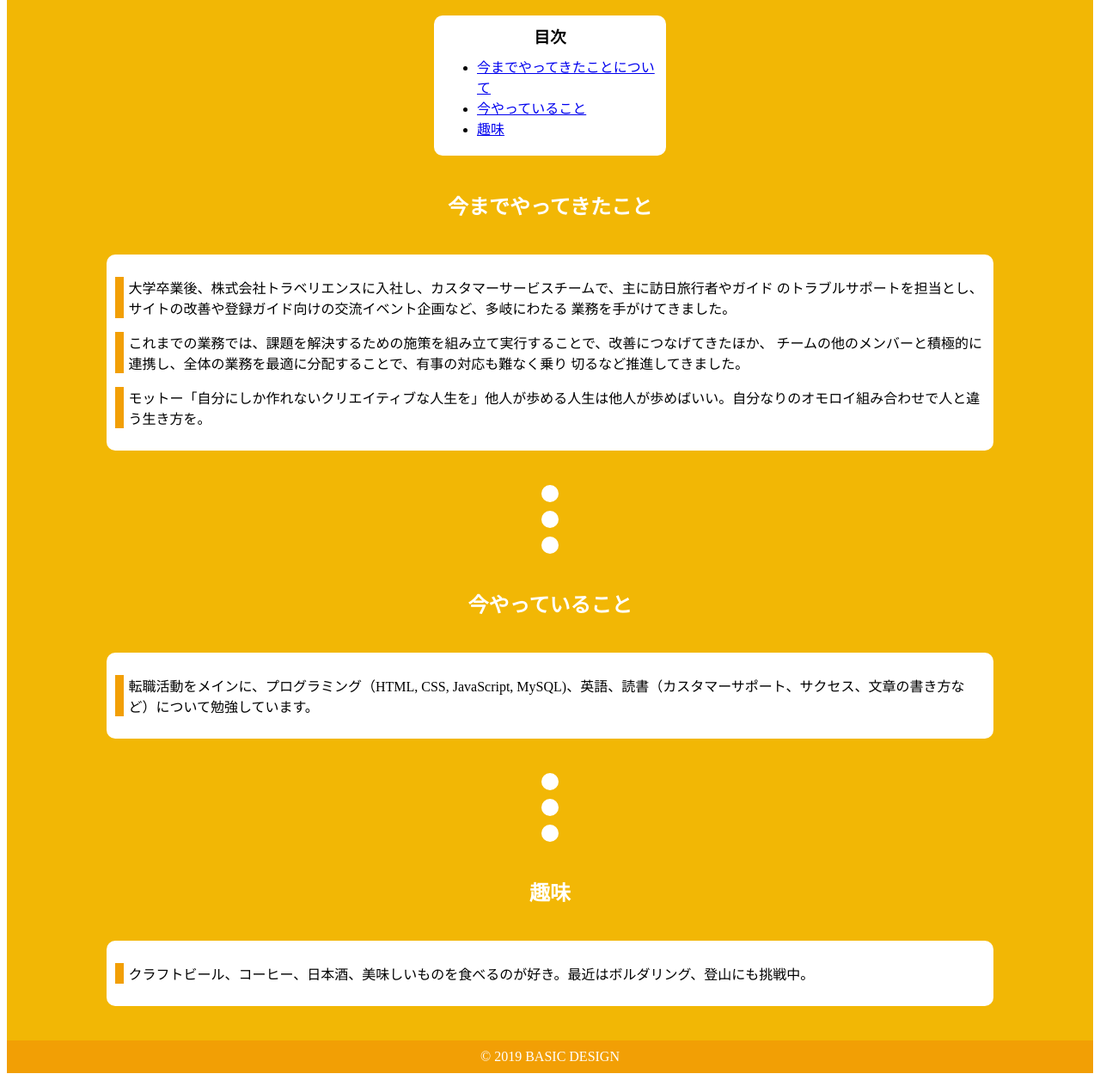
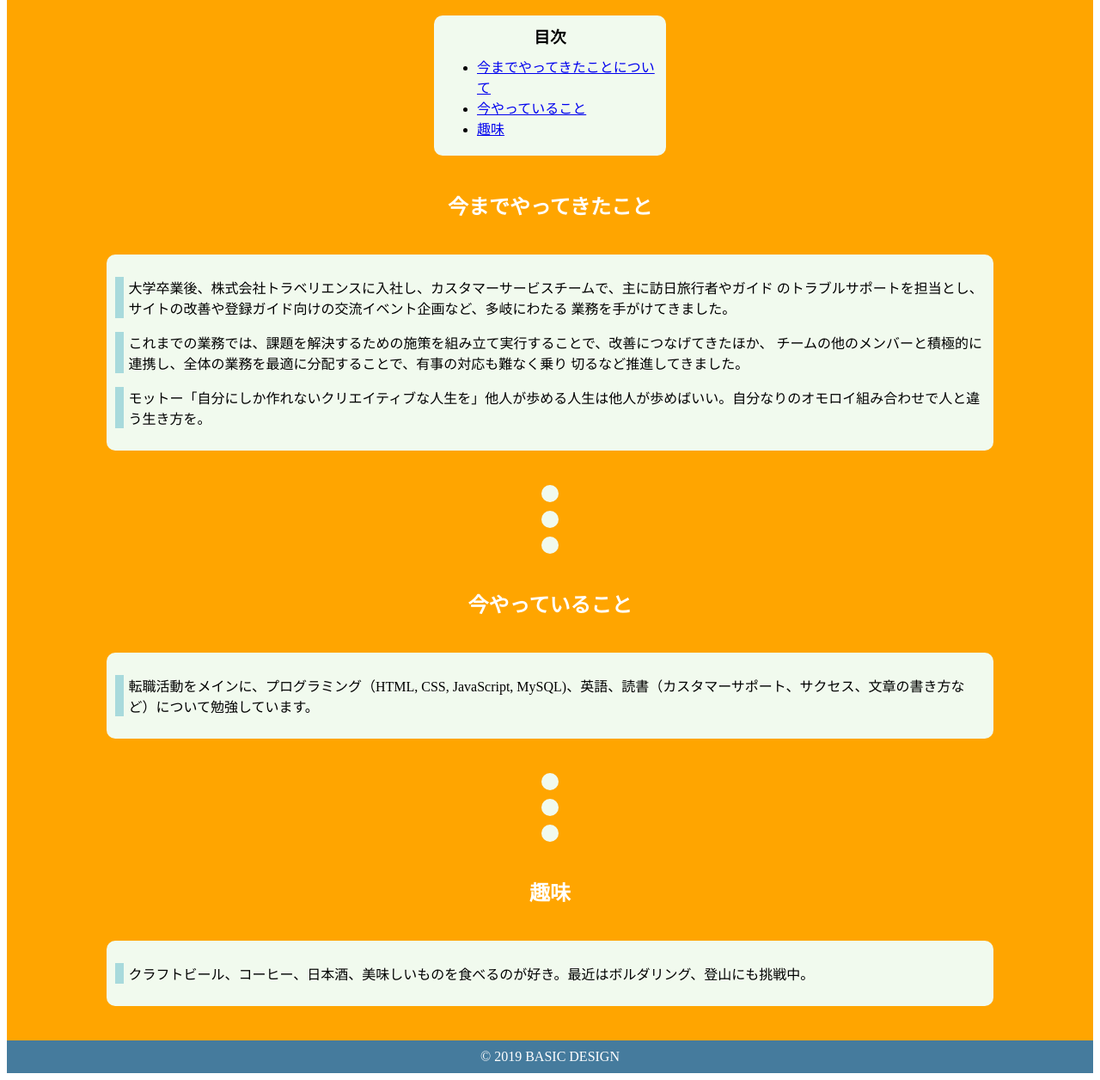
Before and after one commit to hazukiwi/portpholio.github.io, a plain HTML site: page index.html in a window 1280 px wide. Shown: the part 858-2114 px from the top of the page at 86% size. Drawn offline with Linux system fonts and the light colour scheme.

Commit message:
Update basic-layout.css

```diff
--- a/basic-layout.css
+++ b/basic-layout.css
@@ -10,7 +10,7 @@ scroll-behavior: smooth;
 }
 
 .header {
-	background: #F2E205;
+	background: #ef6323;
 	color:white;
 	text-align: center;
 	padding:100px 5px;
@@ -25,12 +25,12 @@ scroll-behavior: smooth;
 }
 
 .header a:hover {
-	background: white;
-	color: #F2E205;
+	background: #f1faee;
+	color: #ef6323;
 }
 
 .main {
-	background: #F2B705;
+	background: #ffa500;
 	padding: 10px 0 40px 0;
 }
 
@@ -45,7 +45,7 @@ main img {
 }
 
 .mokuji {
-	background: white;
+	background: #f1faee;
 	width: 250px;
 	margin: 30px auto;
 	padding: 10px;
@@ -70,7 +70,7 @@ main img {
 }
 
 .contents {
-	background: white;
+	background: #f1faee;
 	width:80%;
 	margin: 0 auto;
 	padding: 10px;
@@ -79,7 +79,7 @@ main img {
 
 .contents p {
 	padding-left: 5px;
-	border-left:solid 10px #F29F05;
+	border-left:solid 10px #a8dadc;
 }
 
 .circle {
@@ -88,7 +88,7 @@ main img {
 }
 
 .circle div {
-	background: white;
+	background: #f1faee;
 	width: 20px;
 	height: 20px;
 	margin-bottom: 10px;
@@ -96,7 +96,7 @@ main img {
 }
 
 .footer {
-	background: #F29F05;
+	background: #457b9d;
 	color:white;
 	text-align: center;
 	padding: 10px 0;
```
